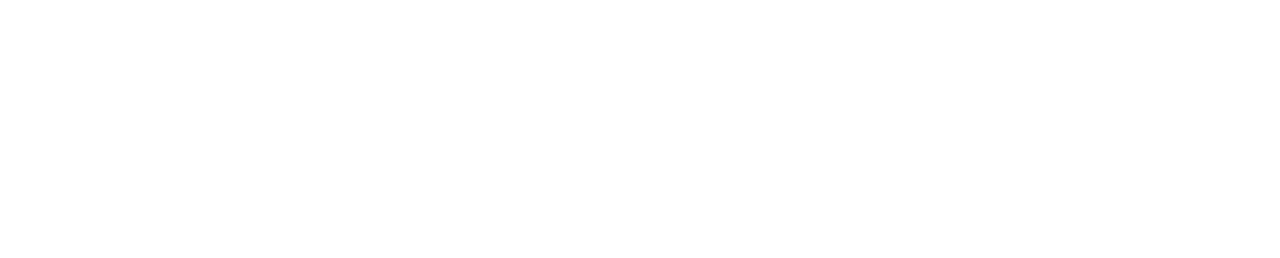
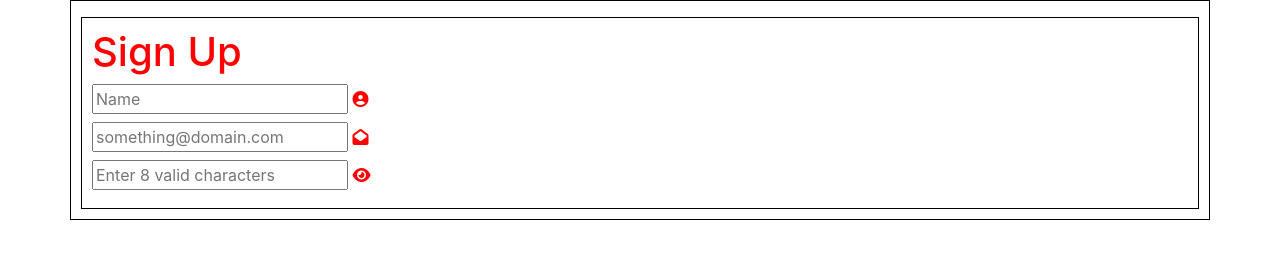
Before and after one commit to masaianshubham/Hackathon, a plain HTML site: page html/index.html in a window 1280 px wide. Drawn offline with nearby package versions, Linux system fonts and the light colour scheme.

Commit message:
Login/Register

```diff
--- a/html/index.html
+++ b/html/index.html
@@ -3,9 +3,36 @@
 <head>
     <meta charset="UTF-8">
     <meta name="viewport" content="width=device-width, initial-scale=1.0">
-    <title>Document</title>
+    <link rel="stylesheet" href="https://stackpath.bootstrapcdn.com/bootstrap/4.5.2/css/bootstrap.min.css" integrity="sha384-JcKb8q3iqJ61gNV9KGb8thSsNjpSL0n8PARn9HuZOnIxN0hoP+VmmDGMN5t9UJ0Z" crossorigin="anonymous">
+    <title>Login/Register</title>
+    <script src="https://kit.fontawesome.com/f0bf29ac00.js" crossorigin="anonymous"></script>
+
+    <link rel="stylesheet" href="./../style/index.css">
 </head>
 <body>
+    <div class="container pt-3" style="border:1px solid black;padding:10px">
+        <div style="border:1px solid black;padding:10px">
+            <h1>Sign Up</h1>
+            <div>
+                <label>
+                    <input type="text" placeholder="Name" class="inputBox">
+                    <span><i class="fas fa-user-circle"></i></span>
+                </label>
+            </div>
+            <div>
+                <label>
+                    <input type="email" placeholder="something@domain.com" class="inputBox">
+                    <span><i class="fas fa-envelope-open"></i></span>
+                </label>
+            </div>
+            <div>
+                <label>
+                    <input type="password" placeholder="Enter 8 valid characters" class="inputBox" />
+                        <span><i class="fas fa-eye"></i></span>
+                </label>
+            </div>
 
+        </div>
+    </div>
 </body>
 </html>
```
